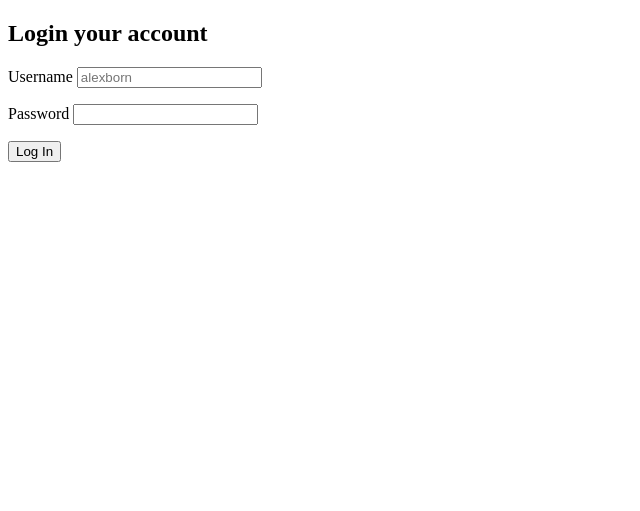
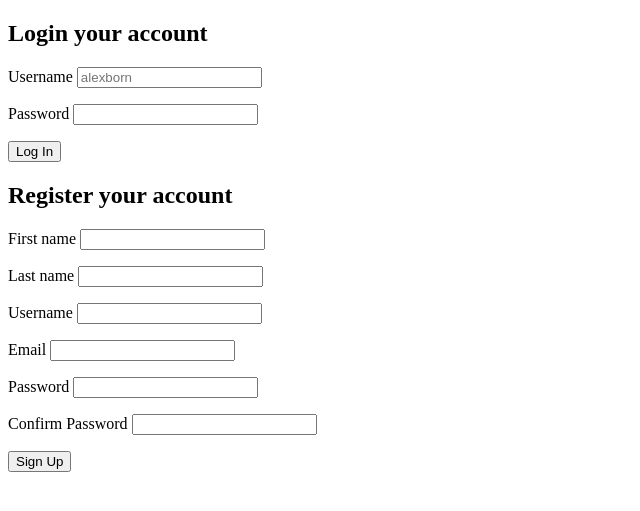
Before and after one commit to mebeborn/music_app, a PHP site: page /register.php in a window 1280 px wide. Shown: the top 511 px of the page, without its empty margins (0-640 px from the left). Run offline with PHP 8.4, Linux system fonts and the light colour scheme.

Commit message:
Register form added

```diff
--- a/register.php
+++ b/register.php
@@ -20,6 +20,42 @@
 
 			<button type="submit" name="loginButton">Log In</button>
 		</form>
+
+		<form action="register.php" id="registerForm">
+			<h2>Register your account</h2>
+
+			<p>
+				<label for="firstname">First name</label>
+				<input type="text" id="firstname" name="firstname" required>
+			</p>
+
+			<p>
+				<label for="lastname">Last name</label>
+				<input type="text" id="lastname" name="lastname" required>
+			</p>
+
+			<p>
+				<label for="username">Username</label>
+				<input type="text" id="username" name="username" required>
+			</p>
+
+			<p>
+				<label for="email">Email</label>
+				<input type="email" id="email" name="email" required>
+			</p>
+
+			<p>
+				<label for="password">Password</label>
+				<input type="password" id="password" name="password" required>
+			</p>
+
+			<p>
+				<label for="password2">Confirm Password</label>
+				<input type="password" id="password2" name="password2" required>
+			</p>
+
+			<button type="submit" name="loginButton">Sign Up</button>
+		</form>
 	</div>
 
 </body>
```
